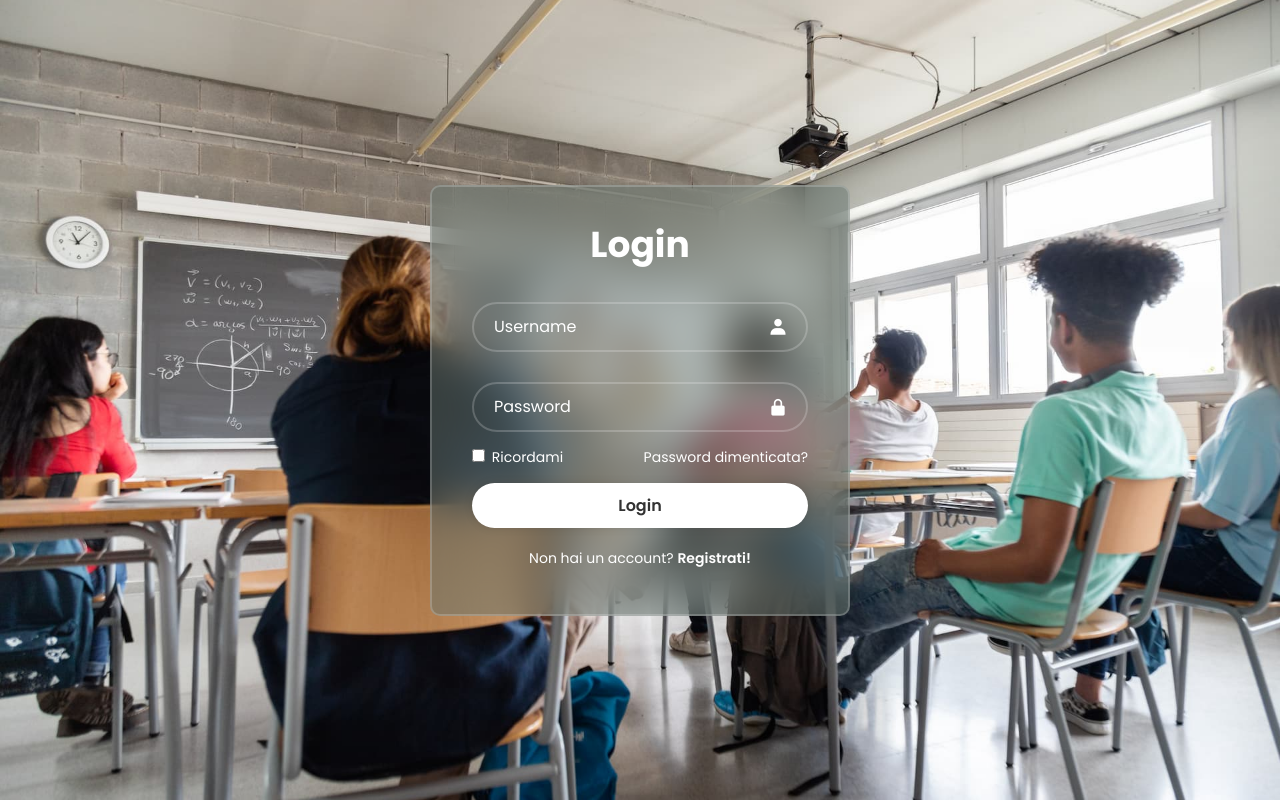
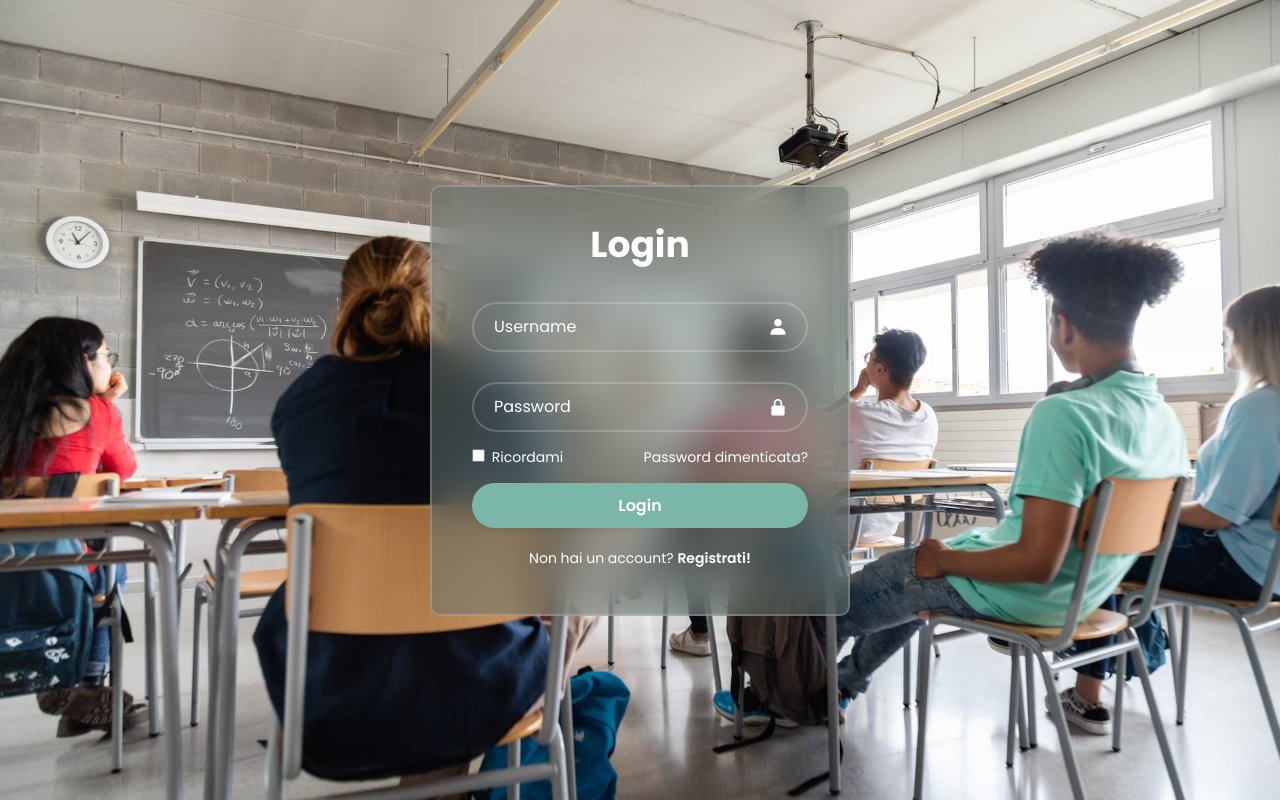
Before and after one commit to francescox001/francescox001.github.io, a plain HTML site: page 007-login-page/index.html in a window 1280 px wide. In both pictures the pointer is over the button "Login". Drawn offline with nearby package versions, Linux system fonts and the light colour scheme.

Commit message:
Add files via upload

```diff
--- a/007-login-page/style.css
+++ b/007-login-page/style.css
@@ -98,6 +98,12 @@ body{
     color: #333;
     font-size: 16px;
     font-weight: 600;
+    transition: 0.3s;
+}
+
+.btn:hover{
+    background-color: #7ab7a8;
+    color: white;
 }
 
 .register-link{
```
